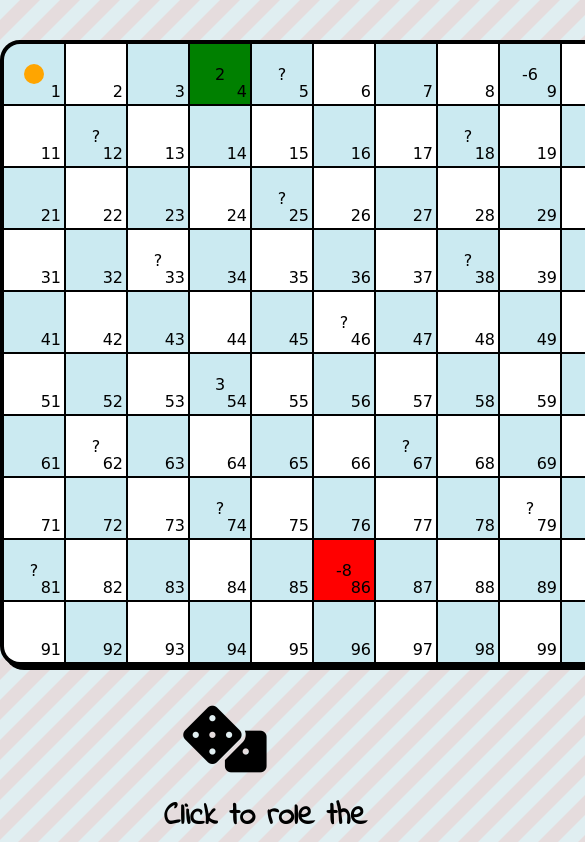
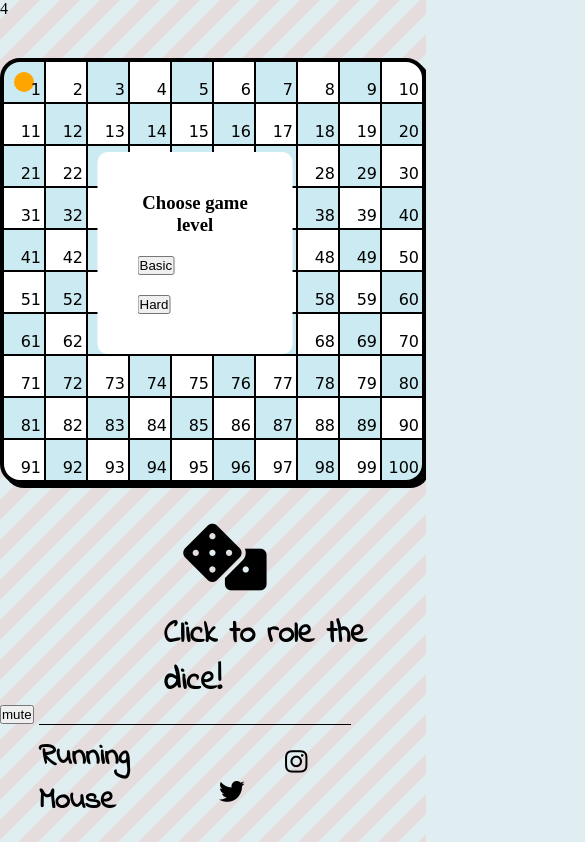
Before and after one commit to NedKe/JS-PP2-The-Runner, a plain HTML site: page index.html in a window 390 px wide. Both pictures are taken after a click on the button "Start the game!". Shown: the top 842 px of the page, 585 px wide, since content can reach past the window. Drawn offline with Linux system fonts and the light colour scheme.

Commit message:
Add levels , responsive for 500px, questionsanswers and increases

```diff
--- a/assets/JS/game.js
+++ b/assets/JS/game.js
@@ -10,8 +10,58 @@ let StarGamePopup = document.getElementsByClassName('popup-gameStart')[0];
 let EndGamePopup = document.getElementsByClassName('popup-gameEnd')[0];
 const myBackgroundMusic = new sound("assets/music/background.mp3", true);
 let muteBtn = document.querySelector("#mute");
+let resultMsg = document.querySelector("#result");
 let backgroundMusicOn = true;
+let levelPopup = document.querySelector("#choose-level");
+let levelBasicBtn = document.querySelector("#choose-level #basic");
+let levelHardBtn = document.querySelector("#choose-level #hard");
+let level = 1;
+levelBasicBtn.addEventListener('click', function () {
+    countDown();
+    levelPopup.classList.remove("show");
+    level = 1;
+    createCheckedPattern();
+    drawIncreasesAndQuestions()
+})
+levelHardBtn.addEventListener('click', function () {
+    countDown();
+    levelPopup.classList.remove("show");
+    level = 2;
+    createCheckedPattern();
+    drawIncreasesAndQuestions()
+})
 
+function drawIncreasesAndQuestions() {
+    drawIncreases();
+    drawQuestions();
+}
+
+
+let gameTime;
+let timer = document.querySelector("#stop-watch")
+
+
+function resetTimer() {
+    gameTime = 4;
+    timer.innerHTML = gameTime + "";
+}
+
+resetTimer();
+
+let timerId;
+
+function countDown() {
+    timerId = setInterval(function () {
+        gameTime = gameTime - 1;
+        timer.innerHTML = gameTime + "";
+        if (gameTime === 0) {
+            if (currentPosition < 99) {
+                showEndPopup("You lost!");
+            }
+            clearInterval(timerId);
+        }
+    }, 1000)
+}
 
 function move(randomNumber) {
     currentPosition += randomNumber;
@@ -30,26 +80,39 @@ function move(randomNumber) {
     }
     if (currentPosition >= 99) {
         currentPosition = 99;
-        showEndPopup();
+        clearInterval(timerId);
+        showEndPopup("Well done!");
     }
     blocks[currentPosition].appendChild(user);
 
 }
 
 function drawIncreases() {
-    for (let key in increases) {
-        blocks[key].style.backgroundColor = increases[key].type;
-        blocks[key].innerHTML = increases[key].value;
+    let rewardPunishment;
+    if (level === 1) {
+        rewardPunishment = increases;
+    } else if (level === 2) {
+        rewardPunishment = increasesLevel2;
+    }
+    for (let key in rewardPunishment) {
+        blocks[key].style.backgroundColor = rewardPunishment[key].type;
+        blocks[key].innerHTML = rewardPunishment[key].value;
     }
 }
-drawIncreases();
+
 
 function drawQuestions() {
-    for (let key in questions) {
+    let currentQuestions;
+    if (level === 1) {
+        currentQuestions = questions;
+    } else if (level === 2) {
+        currentQuestions = questionsLevel2;
+    }
+    for (let key in currentQuestions) {
         blocks[key].innerHTML = '?'
     }
 }
-drawQuestions();
+
 
 function showPopup() {
     questionAnswersPopup.classList.add("visible")
@@ -70,7 +133,7 @@ function createOptions(answers) {
     }
 }
 submitBtn.addEventListener('click', function () {
-    let userAnswer = parseInt(document.querySelector("[name='answer']:checked").value);
+    let userAnswer = document.querySelector("[name='answer']:checked").value;
     if (userAnswer === questions[currentPosition].rightAnswer) {
         move(2)
     } else {
@@ -97,6 +160,8 @@ function sound(src, loop) {
 startBtn.addEventListener('click', function () {
     hideStartPopup();
     myBackgroundMusic.play();
+    levelPopup.classList.add("show")
+    // countDown();
 })
 muteBtn.addEventListener('click', function () {
     if (backgroundMusicOn) {
@@ -113,7 +178,8 @@ function hideStartPopup() {
 }
 
 
-function showEndPopup() {
+function showEndPopup(message) {
+    resultMsg.innerHTML = message;
     EndGamePopup.style.visibility = "visible";
 }
 
@@ -123,18 +189,25 @@ function hideEndPopup() {
 restartBtn.addEventListener('click', function () {
     hideEndPopup();
     currentPosition = 0;
+    resetTimer();
     blocks[currentPosition].appendChild(user);
-})
+    levelPopup.classList.add("show");
+
+});
+
 
 function createCheckedPattern() {
     for (let i = 0; i < 10; i++) {
         for (let j = 0; j < 10; j++) {
+            if (i !== 0 && j !== 0) {
+                blocks[10 * i + j].innerHTML = "";
+            }
             if (j % 2 === (i % 2 === 0 ? 0 : 1)) {
                 blocks[10 * i + j].style.backgroundColor = "#cbeaf1"
+            } else {
+                blocks[10 * i + j].style.backgroundColor = "#fff"
             }
         }
-
-
     }
 }
 createCheckedPattern();
--- a/assets/JS/quiz.js
+++ b/assets/JS/quiz.js
@@ -1,14 +1,34 @@
 const increases = {
     3: {
-        value: 2,
+        value: 8,
         type: "green",
     },
     8: {
-        value: -6,
+        value: -3,
         type: "red",
+    },
+    22: {
+        value: 8,
+        type: "red",
+    },
+    35: {
+        value: 8,
+        type: "green",
+    },
+    39: {
+        value: 8,
+        type: "green",
     },
     53: {
         value: 3,
+        type: "red",
+    },
+    67: {
+        value: 3,
+        type: "green",
+    },
+    71: {
+        value: 8,
         type: "green",
     },
     85: {
@@ -16,7 +36,91 @@ const increases = {
         type: "red",
     }
 }
+const increasesLevel2 = {
+    12: {
+        value: 8,
+        type: "green",
+    },
+    43: {
+        value: -6,
+        type: "red",
+    }
+}
 const questions = {
+    4: {
+        question: "What is the capital of Georgia?",
+        multipleAnswers: ["Tokyo", "Istanbul", "Tbilisi", "Washington"],
+        rightAnswer: "Tbilisi",
+    },
+    11: {
+        question: "What is the name of the first decentralized cryptocurrency",
+        multipleAnswers: ["Ethereum", "Bitcoin", "Ripple", "Litecoin"],
+        rightAnswer: "Bitcoin",
+    },
+    17: {
+        question: "Where was pizza invented",
+        multipleAnswers: ["Spain", "Greece", "Italy", "Germany"],
+        rightAnswer: 9,
+    },
+    24: {
+        question: "Which book belongs to George Orwell?",
+        multipleAnswers: ["Jane Eyre", "Crime and Punishment", "1984", "Wuthering Heights"],
+        rightAnswer: 9,
+    },
+    29: {
+        question: "What the capital of Eduador?",
+        multipleAnswers: ["Santo Domingo", "Quito", "San Jose", "Brasilia"],
+        rightAnswer: 9,
+    },
+    32: {
+        question: "Which composer composed Für Elise",
+        multipleAnswers: ["Bach", "Chopin", "Mozart", "Beethoven"],
+        rightAnswer: "Beethoven",
+    },
+    37: {
+        question: "What is the real name of Lady Gaga?",
+        multipleAnswers: ["Stefani", "Sara", "Isabella", "Sophia"],
+        rightAnswer: "Stefani",
+    },
+
+    45: {
+        question: "What does Dozen mean?",
+        multipleAnswers: [6, 18, 12, 24],
+        rightAnswer: 12,
+    },
+    59: {
+        question: "The largest ocean in the world is?",
+        multipleAnswers: ["Atlantic Ocean", "Indian Ocean", "Arctic ocean", "Pacific ocean"],
+        rightAnswer: "Pacific ocean",
+    },
+    61: {
+        question: "What instrument is used to look at the stars?",
+        multipleAnswers: ["Telescope", "Microscope", "Camera", "Glasses"],
+        rightAnswer: "Telescope",
+    },
+    66: {
+        question: "What is the language spoken in Hong Kong?",
+        multipleAnswers: ["Cantonese", "Mandarin", "Cebuano", "Malay"],
+        rightAnswer: "Cantonese",
+    },
+    73: {
+        question: "What is the fastest car with speed of 316 mph in 2021",
+        multipleAnswers: ["Tuatara", "Koenigsegg", "Bugatti", "Ferarri"],
+        rightAnswer: "Tuatara",
+    },
+    78: {
+        question: "What is the capital of Germany?",
+        multipleAnswers: ["Bern", "Munich", "Berlin", "Frankfurt"],
+        rightAnswer: "Berlin",
+    },
+    80: {
+        question: "Which country give the nobel prize in natural sciences?",
+        multipleAnswers: ["Switzerland", "Norway", "Finland", "Sweden"],
+        rightAnswer: "Sweden",
+    },
+}
+
+const questionsLevel2 = {
     4: {
         question: "What is the sum of 4 and 5?",
         multipleAnswers: [6, 3, 1, 9],
--- a/assets/css/style.css
+++ b/assets/css/style.css
@@ -25,6 +25,8 @@ body {
     box-shadow: 4px 4px;
 }
 
+
+
 #game>div {
     background: #fff;
     display: flex;
@@ -47,6 +49,28 @@ body {
     height: 20px;
     border-radius: 50px;
     background: orange;
+}
+
+#choose-level {
+    display: none;
+    background-color: #fff;
+    border-radius: 10px;
+    text-align: center;
+    position: absolute;
+    top: 30%;
+    left: 50%;
+    padding: 40px;
+    transform: translate(-50%, -50%);
+    z-index: 20;
+}
+
+#choose-level.show {
+    display: block;
+}
+
+#choose-level button {
+    display: block;
+    margin-top: 20px;
 }
 
 #dice {
@@ -121,6 +145,18 @@ body {
     background-color: #edf8fa;
 }
 
+@media screen and (max-width: 500px) {
+    #game {
+        width: 426px;
+        height: 426px;
+        grid-template: repeat(10, 40px) / repeat(10, 40px);
+    }
+
+    .popup-gameStart {
+        width: 450px;
+    }
+}
+
 #startBtn,
 #restartBtn {
     font-family: 'Indie Flower', cursive;
--- a/index.html
+++ b/index.html
@@ -16,6 +16,7 @@
 </head>
 
 <body>
+    <div id="stop-watch"></div>
     <div id="game">
         <div>
             <div id="user"></div>
@@ -128,6 +129,12 @@
             <p><strong>Click to role the dice!</strong></p>
         </div>
     </div>
+    <div id="choose-level">
+        <h3>Choose game level</h3>
+        <button id="basic">Basic</button>
+        <button id="hard">Hard</button>
+
+    </div>
     <div class=popup-gameStart>
         <h2>Welcome to the Running Mouse game!</h2>
         <p>You start the game from the top left corner of the board. The mouse moves based on your dice number when you
@@ -141,7 +148,7 @@
         <button id="startBtn">Start the game!</button>
     </div>
     <div class="popup-gameEnd">
-        <h2>Well done!</h2>
+        <h2 id="result"></h2>
         <button id="restartBtn">Restart</button>
     </div>
     <div class="popup-form">
@@ -157,7 +164,6 @@
     <!--Footer elements -->
     <footer>
         <a class="logo" href="index.html">
-            <img src="assets/images/22251-rat-icon.png" alt="Mouse">
             <h1>Running Mouse</h1>
         </a>
         <!--The social media-->
```
